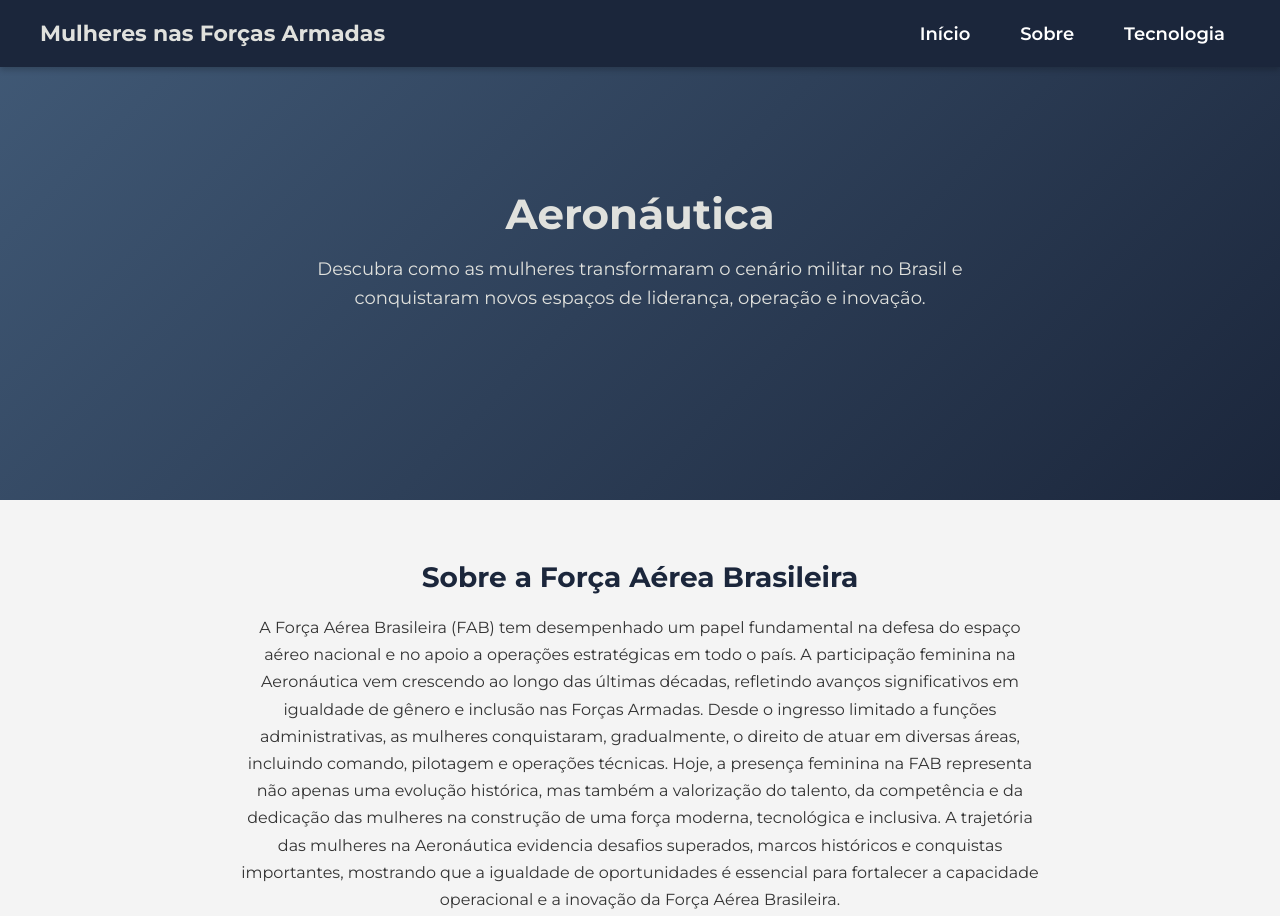
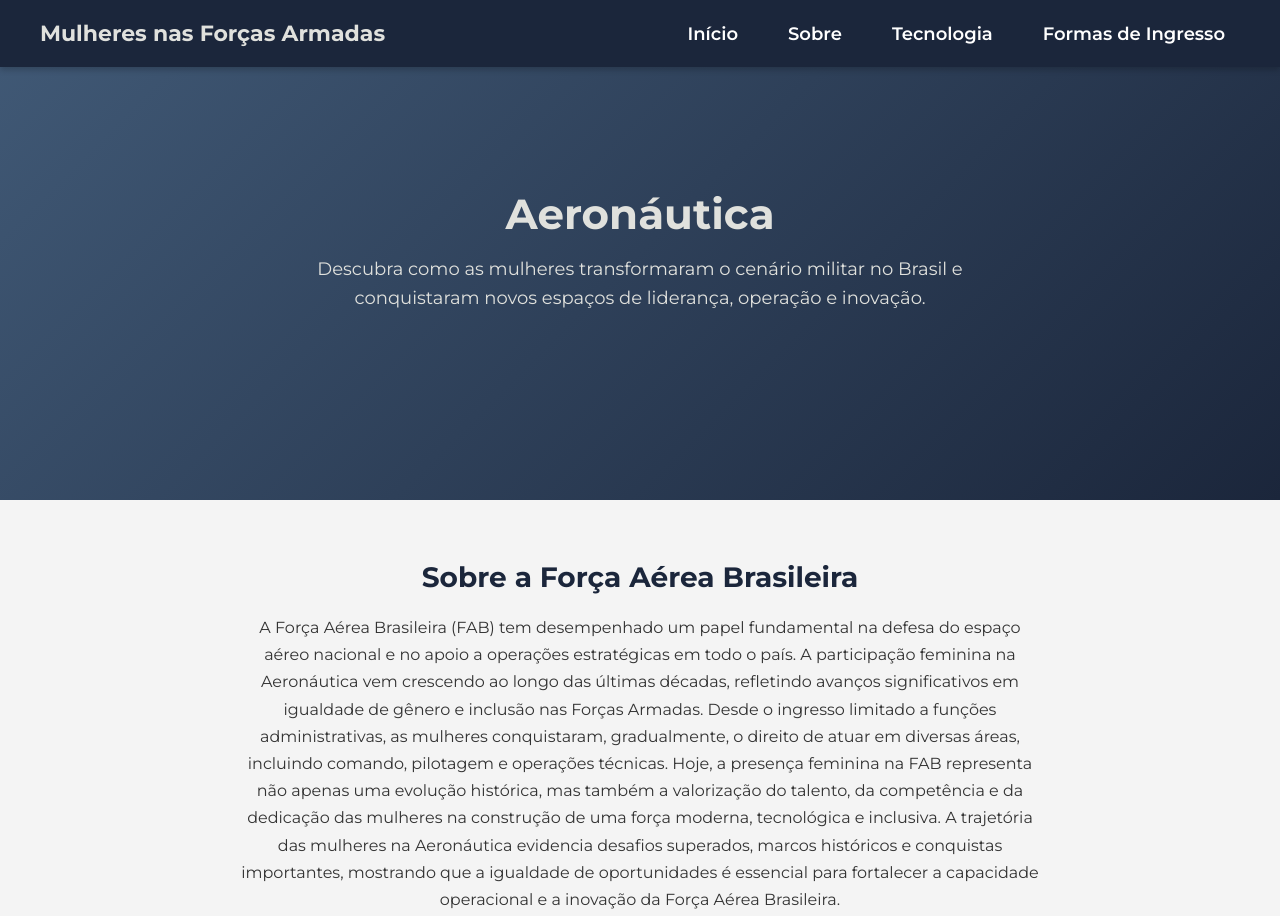
Before and after one commit to kontzendamaris678-lab/TCC, a plain HTML site: page aeronautica.html in a window 1280 px wide. Shown: the top 916 px of the page. Drawn offline with Linux system fonts and the light colour scheme.

Commit message:
aeronautica.html

```diff
--- a/aeronautica.html
+++ b/aeronautica.html
@@ -248,6 +248,7 @@
     	<li><a href="tcc.html">Início</a></li>
     	<li><a href="#sobre">Sobre</a></li>
     	<li><a href="#tecnologia">Tecnologia</a></li>
+		<li><a href="#tecnologia">Formas de Ingresso</a></li>
   	</ul>
 	</nav>
   </header>
```
